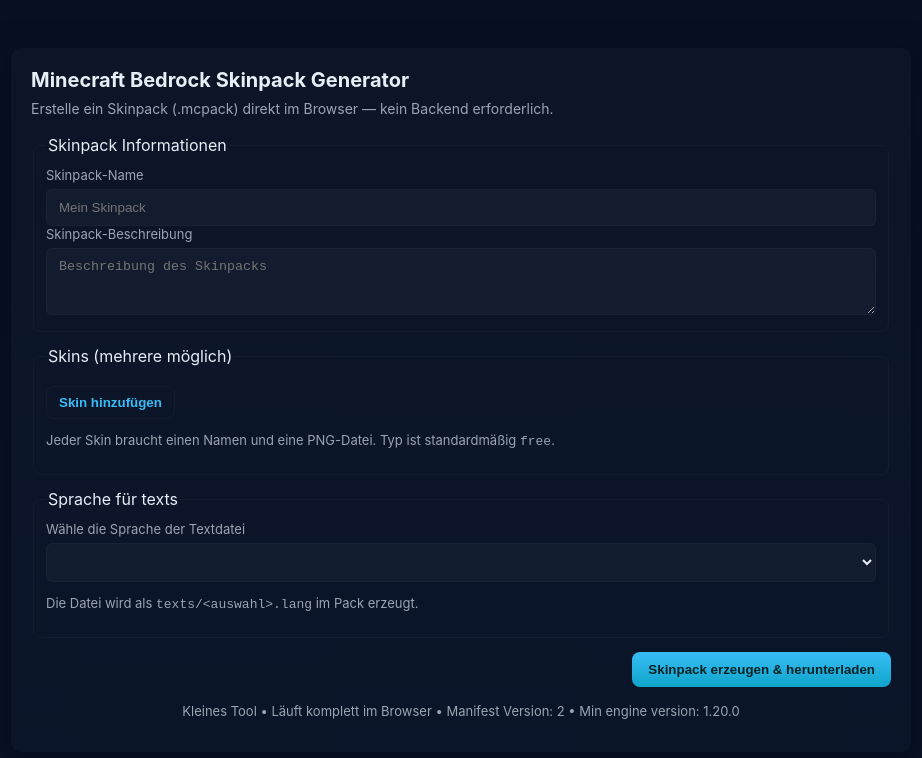
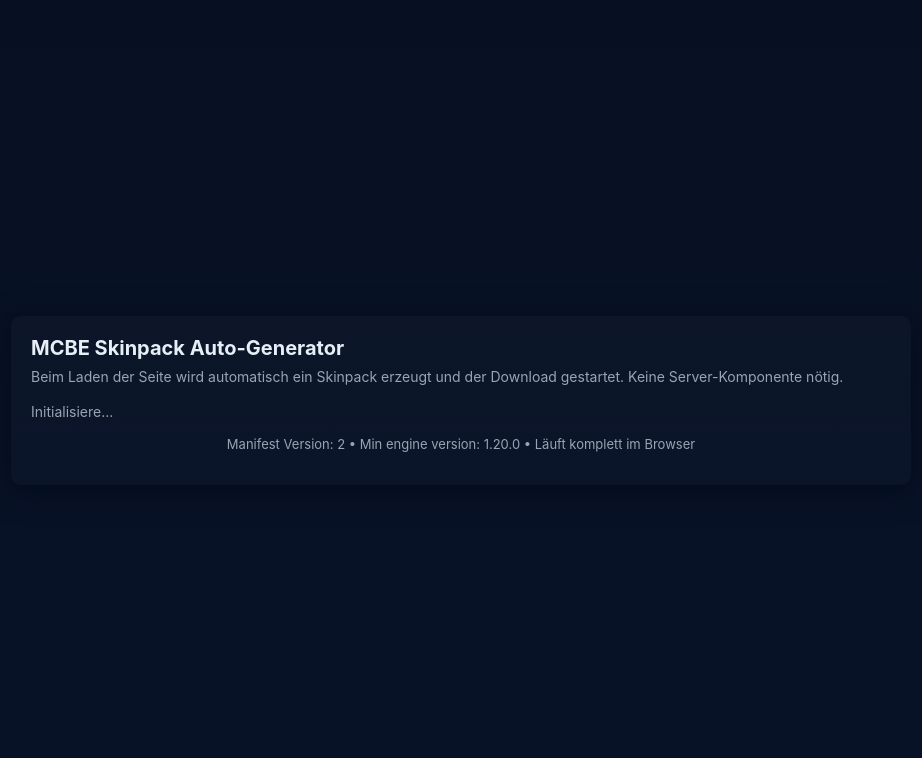
Before and after one commit to Minecraft-Julian/MCBESkinpack, a plain HTML site: page index.html in a window 1280 px wide. Shown: the whole page, without its empty margins (179-1101 px from the left). Drawn offline with nearby package versions, Linux system fonts and the light colour scheme; a script that the page names is missing.

Commit message:
Refactor index.html for auto-generation feature
Updated the title and description for clarity, and removed the form elements for skinpack creation.

```diff
--- a/index.html
+++ b/index.html
@@ -3,51 +3,22 @@
 <head>
   <meta charset="utf-8" />
   <meta name="viewport" content="width=device-width,initial-scale=1" />
-  <title>MCBE Skinpack Generator</title>
+  <title>MCBE Skinpack Auto-Generator</title>
   <link rel="stylesheet" href="style.css" />
-  <!-- JSZip from CDN -->
+  <!-- JSZip (CDN) -->
   <script src="https://cdn.jsdelivr.net/npm/jszip@3.10.1/dist/jszip.min.js"></script>
 </head>
 <body>
   <main class="container">
-    <h1>Minecraft Bedrock Skinpack Generator</h1>
-    <p class="lead">Erstelle ein Skinpack (.mcpack) direkt im Browser — kein Backend erforderlich.</p>
+    <h1>MCBE Skinpack Auto-Generator</h1>
+    <p class="lead">Beim Laden der Seite wird automatisch ein Skinpack erzeugt und der Download gestartet. Keine Server-Komponente nötig.</p>
 
-    <form id="packForm" class="form" autocomplete="off">
-      <fieldset>
-        <legend>Skinpack Informationen</legend>
-        <label for="packName">Skinpack-Name</label>
-        <input id="packName" name="packName" type="text" placeholder="Mein Skinpack" required />
-
-        <label for="packDesc">Skinpack-Beschreibung</label>
-        <textarea id="packDesc" name="packDesc" rows="3" placeholder="Beschreibung des Skinpacks"></textarea>
-      </fieldset>
-
-      <fieldset>
-        <legend>Skins (mehrere möglich)</legend>
-        <div id="skinsContainer"></div>
-        <div class="actions-inline">
-          <button type="button" id="addSkinBtn" class="ghost">Skin hinzufügen</button>
-        </div>
-        <p class="muted">Jeder Skin braucht einen Namen und eine PNG-Datei. Typ ist standardmäßig <code>free</code>.</p>
-      </fieldset>
-
-      <fieldset>
-        <legend>Sprache für texts</legend>
-        <label for="language">Wähle die Sprache der Textdatei</label>
-        <select id="language" name="language"></select>
-        <p class="muted">Die Datei wird als <code>texts/&lt;auswahl&gt;.lang</code> im Pack erzeugt.</p>
-      </fieldset>
-
-      <div class="actions">
-        <button type="submit" id="generateBtn">Skinpack erzeugen & herunterladen</button>
-      </div>
-    </form>
-
-    <section id="status" class="status" aria-live="polite"></section>
+    <section id="status" class="status" aria-live="polite">
+      Initialisiere...
+    </section>
 
     <footer class="footer">
-      <p>Kleines Tool • Läuft komplett im Browser • Manifest Version: 2 • Min engine version: 1.20.0</p>
+      <p>Manifest Version: 2 • Min engine version: 1.20.0 • Läuft komplett im Browser</p>
     </footer>
   </main>
 
```
